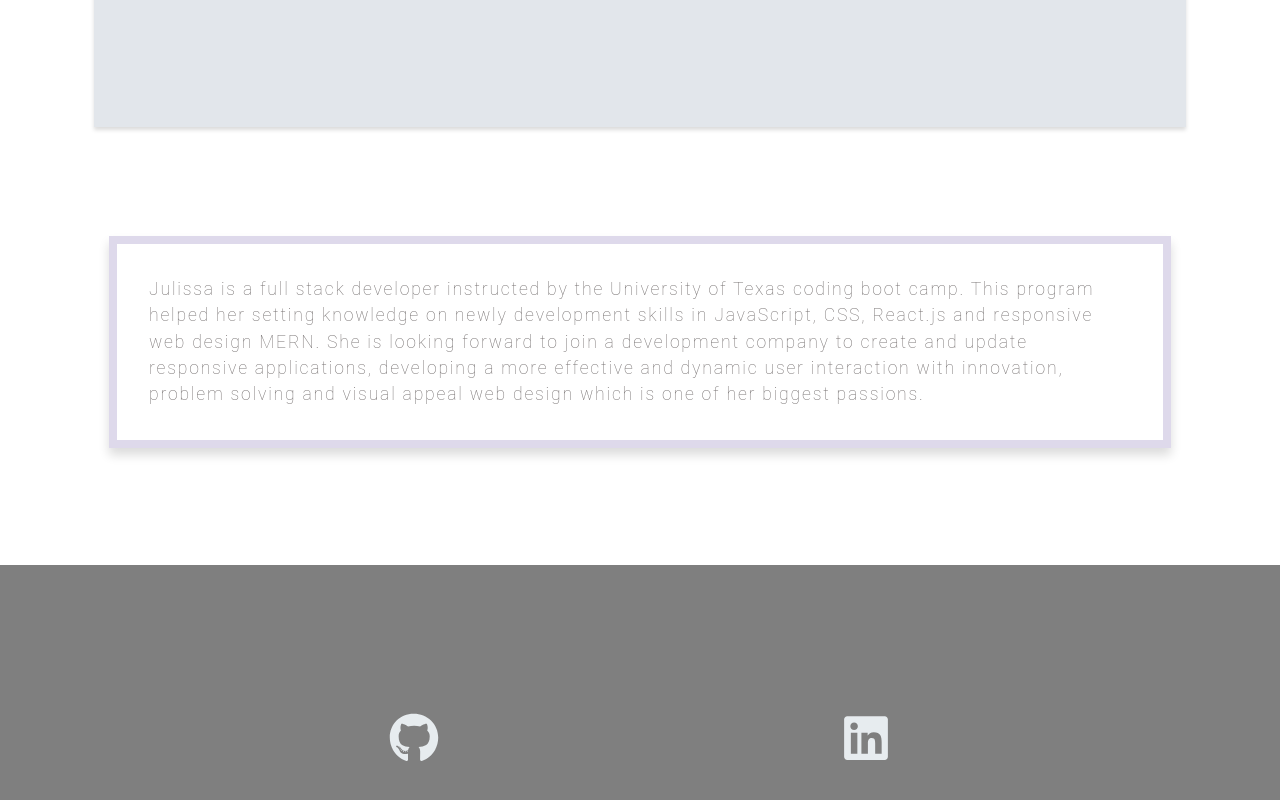
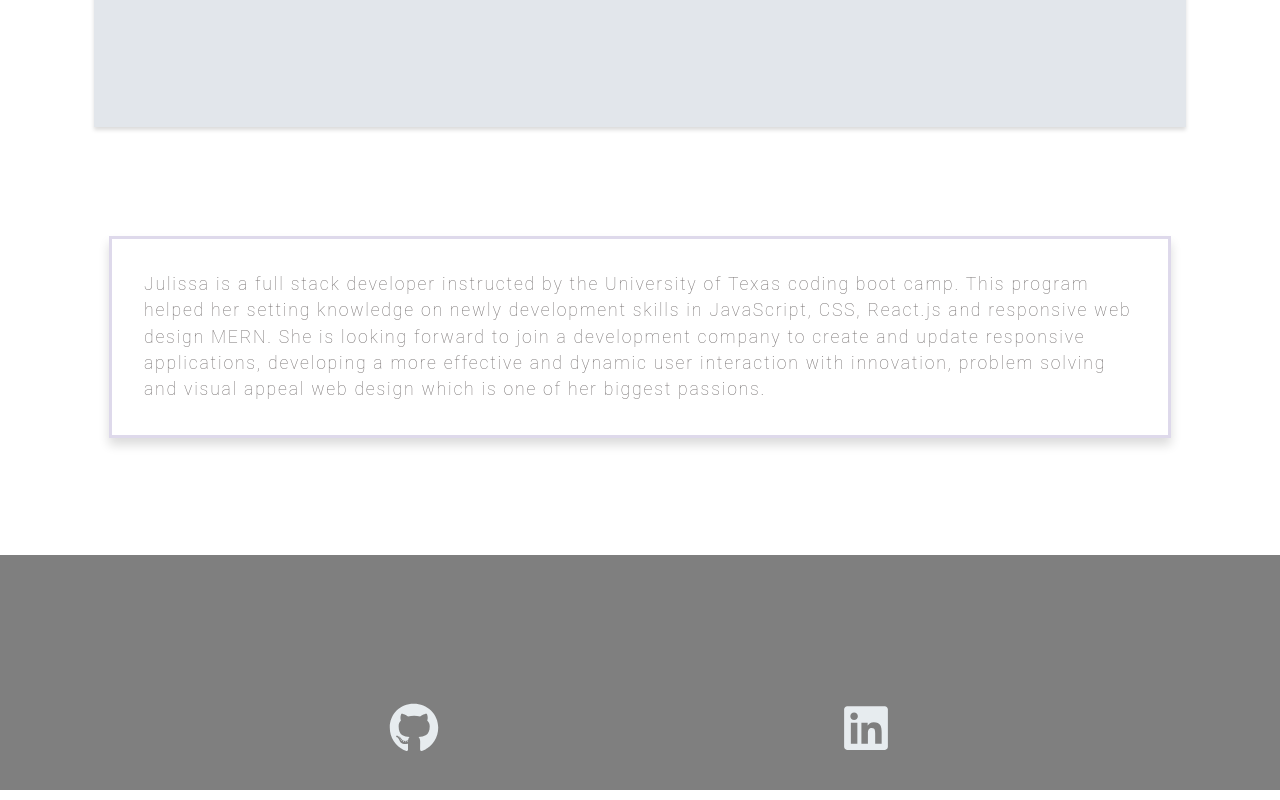
Before and after one commit to yoyachi/full-portfolio, a React (Create React App) app: page / in a window 1280 px wide. Shown: the part 776-1576 px from the top of the page. Built offline with nearby package versions, Linux system fonts and the light colour scheme.

Commit message:
Update intro

```diff
--- a/src/index.css
+++ b/src/index.css
@@ -473,7 +473,7 @@ textarea {
 
 .intro {
 	padding: 2rem;
-	border: 0.5rem solid rgb(222, 217, 235);
+	border: 0.2rem solid rgb(222, 217, 235);
 	box-shadow: 0px 7px 10px 0px rgb(0 0 0 / 14%);
 }
 /* Viewports Styling start*/
```
